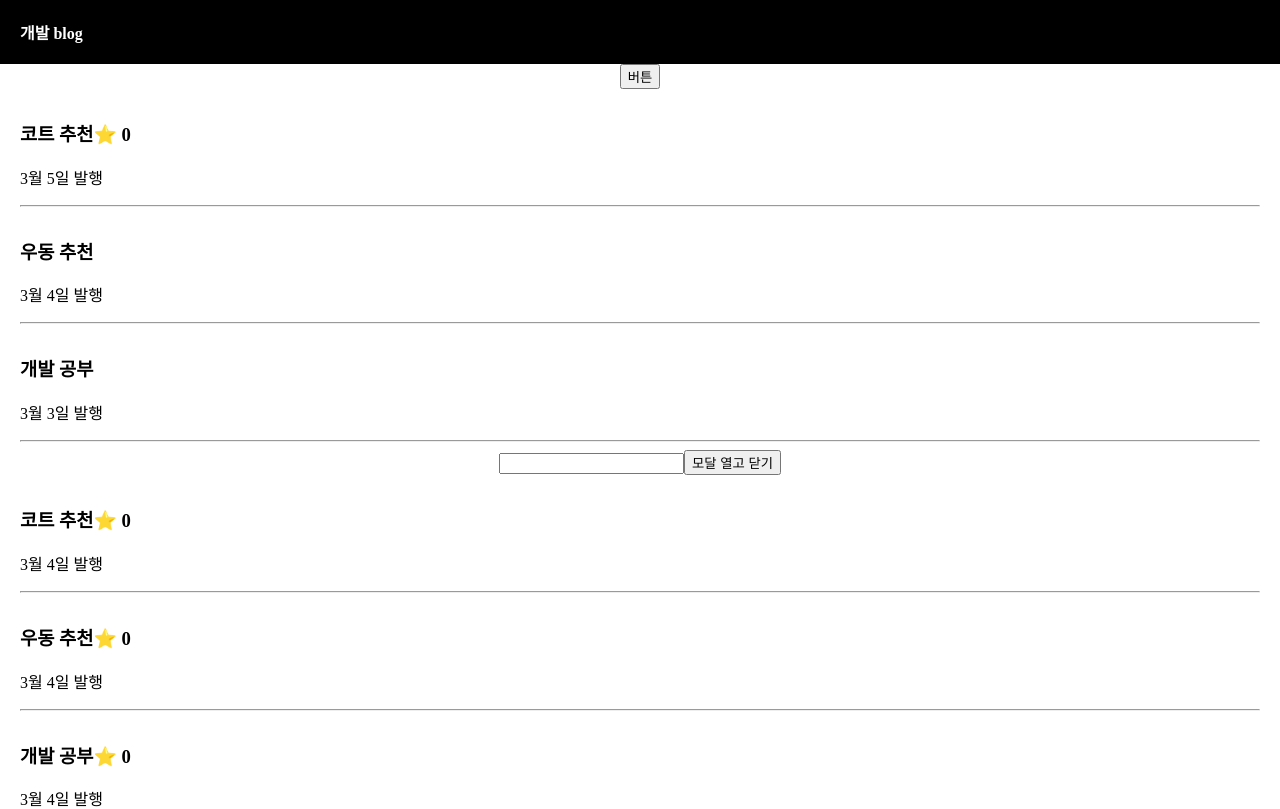
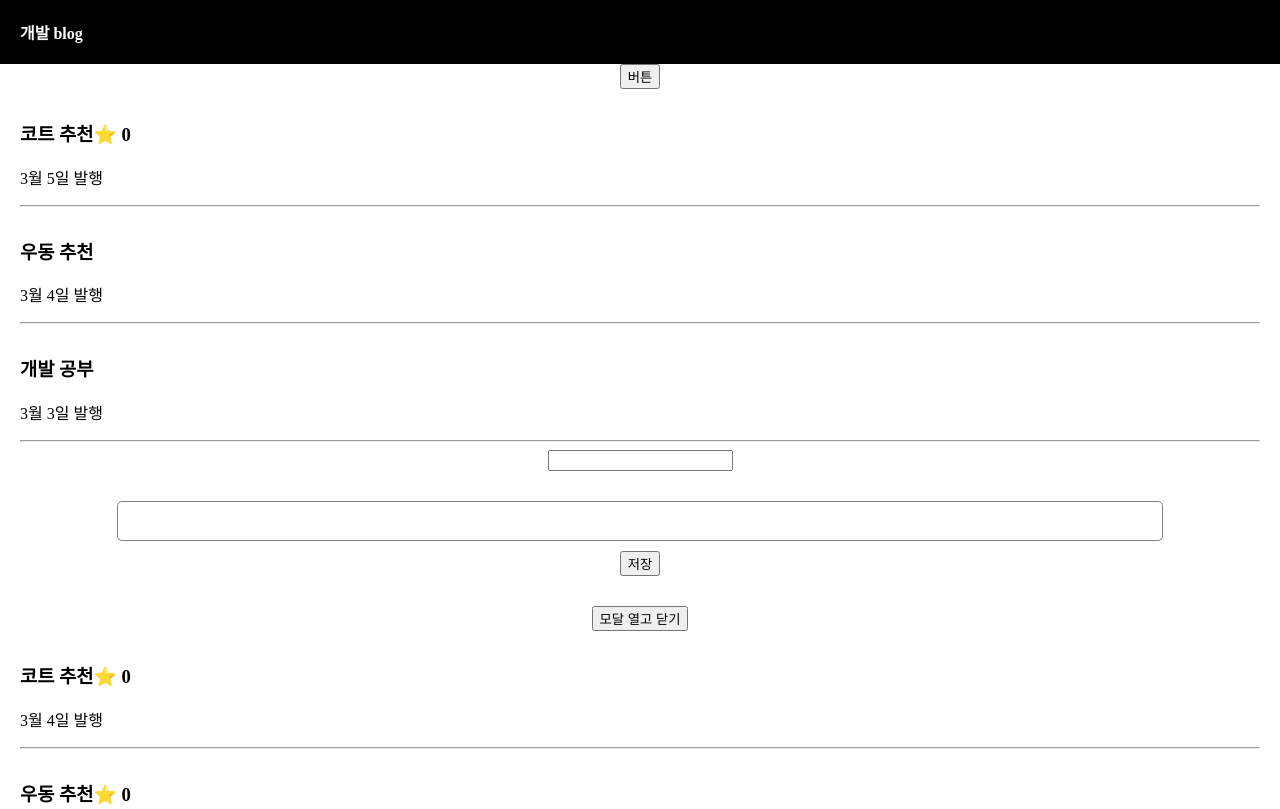
Before and after one commit to AhGnuesHo/React-class, a React (Create React App) app: page / in a window 1280 px wide. Shown: the top 809 px of the page. Built offline with nearby package versions, Linux system fonts and the light colour scheme.

Commit message:
글 발행하기(status에 값 추가)

```diff
--- a/src/App.css
+++ b/src/App.css
@@ -3,6 +3,22 @@
 }
 body{
   font-family: 'nanumsquare';
+}
+.publish {
+  margin-top : 30px;
+  margin-bottom : 30px;
+}
+.publish input {
+  padding : 10px;
+  font-size : 16px;
+  border-radius : 5px;
+  width : 80%;
+  border : 1px solid grey;
+}
+.publish button {
+  display : block;
+  margin : auto;
+  margin-top : 10px;
 }
 .modal{
   margin-top: 20px;
--- a/src/App.js
+++ b/src/App.js
@@ -77,6 +77,18 @@
       {/* 사용자가 입력한 값 e.target.value */}
       <input onChange={(e)=>{입력값변경(e.target.value)}}/>
 
+      <div className="publish">
+        <input onChange={(e)=>{입력값변경(e.target.value)}}/>
+        <button onClick={()=>{
+          //글제목 복제
+          var arrayCopy = [...글제목];
+          // 어레이에 맨 앞에 값 추가
+          arrayCopy.unshift(입력값);
+          글제목변경(arrayCopy)
+          }}>저장</button>
+      </div>
+
+
 
       <button onClick={() => {모달변경(!모달)}}>모달 열고 닫기</button>
 
```
